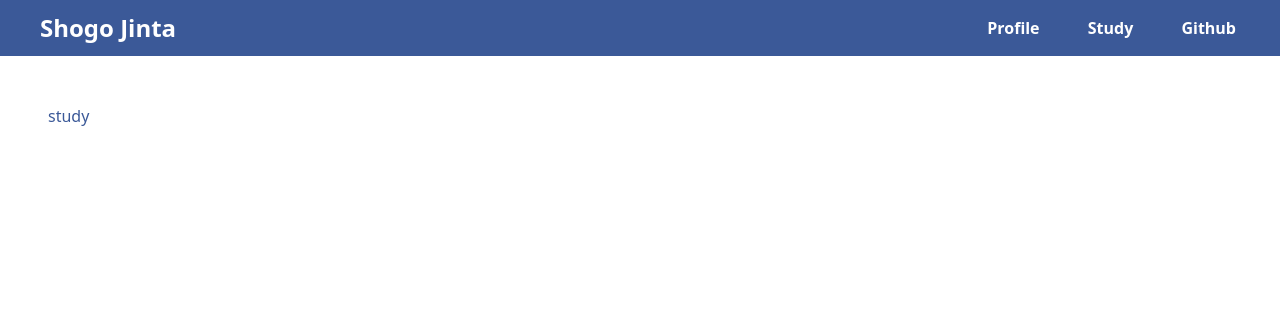
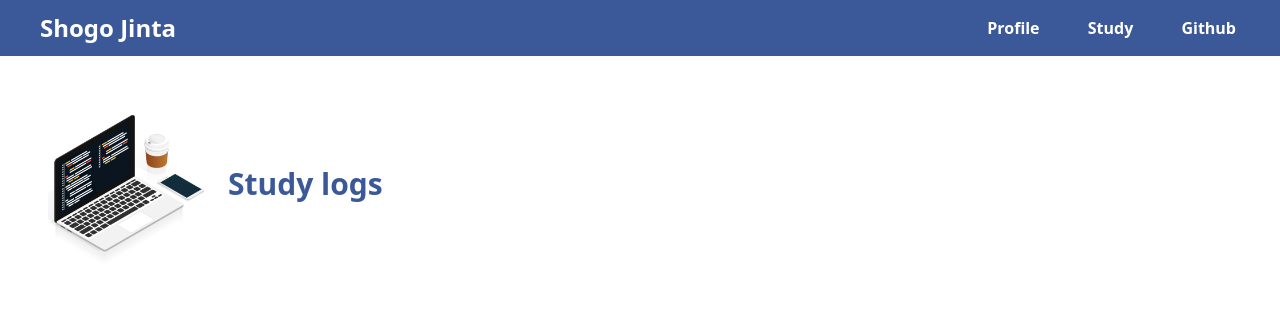
Before and after one commit to jin1125/jin_prof, a Django app: page /study/ in a window 1280 px wide. Shown: the top 316 px of the page. Run offline with Django 4.2, Linux system fonts and the light colour scheme.

Commit message:
[add]Study画面の見出し部分を実装

```diff
--- a/prof/templates/prof/study.html
+++ b/prof/templates/prof/study.html
@@ -1,7 +1,17 @@
 {% extends 'base.html' %}
+{% load static %}
 
 {% block content %}
 <div>
-  study
+  <div class="flex items-center mb-10 space-x-5">
+    <img
+      class="w-40"
+      src="{% static 'images/study.png' %}"
+      alt="profile image">
+
+    <h2 class="font-bold text-3xl">
+      Study logs
+    </h2>
+  </div>
 </div>
 {% endblock content %}
--- a/static/css/dist.css
+++ b/static/css/dist.css
@@ -510,6 +510,12 @@ video {
 .w-64 {
   width: 16rem;
 }
+.w-40 {
+  width: 10rem;
+}
+.w-20 {
+  width: 5rem;
+}
 .items-center {
   align-items: center;
 }
```
Also changed, not shown: static/images/study.png (added).
